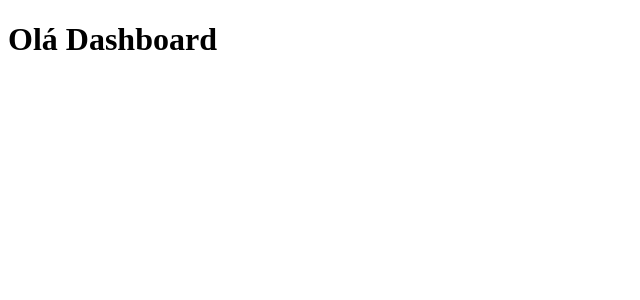
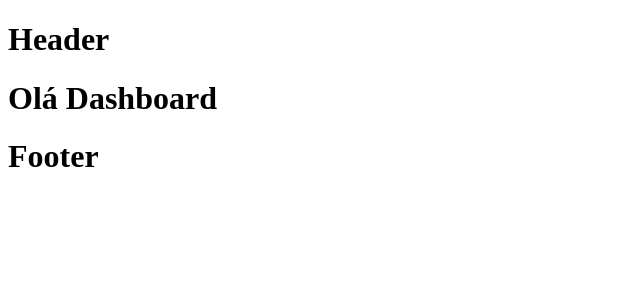
Before and after one commit to SamuelInocencio/DevBills-TypeScript, a React app in the folder frontend/: page /dashboard in a window 1280 px wide. Shown: the top 300 px of the page, without its empty margins (0-640 px from the left). Built offline with nearby package versions, Linux system fonts and the light colour scheme; no server answers; sample sign-in values are in the browser's storage; the HTML template or start-up script is replaced by a standard one.

Commit message:
feat: Implement private routes

```diff
--- /dev/null
+++ b/frontend/src/components/Footer.tsx
@@ -0,0 +1,9 @@
+const Footer = () => {
+  return (
+    <div>
+      <h1>Footer</h1>
+    </div>
+  );
+};
+
+export default Footer;
--- /dev/null
+++ b/frontend/src/components/Header.tsx
@@ -0,0 +1,9 @@
+const Header = () => {
+  return (
+    <div>
+      <h1>Header</h1>
+    </div>
+  );
+};
+
+export default Header;
--- /dev/null
+++ b/frontend/src/layout/AppLayout.tsx
@@ -0,0 +1,18 @@
+import { Outlet } from 'react-router';
+import Footer from '../components/Footer';
+import Header from '../components/Header';
+
+const AppLayout = () => {
+  return (
+    <div className="min-h-screen flex flex-col">
+      <Header />
+
+      <main className="grow py-6">
+        <Outlet />
+      </main>
+      <Footer />
+    </div>
+  );
+};
+
+export default AppLayout;
--- /dev/null
+++ b/frontend/src/routes/PrivateRoutes.tsx
@@ -0,0 +1,14 @@
+import { Navigate, Outlet } from 'react-router';
+import { useAuth } from '../context/AuthContext';
+
+const PrivateRoutes = () => {
+  const { authState } = useAuth();
+console.log(authState.user);
+  if (!authState.user) {
+    return <Navigate to="/login" replace />;
+  }
+
+  return <Outlet />;
+};
+
+export default PrivateRoutes;
--- a/frontend/src/routes/index.tsx
+++ b/frontend/src/routes/index.tsx
@@ -1,8 +1,10 @@
 import { BrowserRouter, Route, Routes } from 'react-router';
 import { AuthProvider } from '../context/AuthContext';
+import AppLayout from '../layout/AppLayout';
 import Dashboard from '../pages/Dashboard';
 import Home from '../pages/Home';
 import Login from '../pages/Login';
+import PrivateRoutes from './PrivateRoutes';
 
 const AppRoutes = () => {
   return (
@@ -11,7 +13,12 @@ const AppRoutes = () => {
         <Routes>
           <Route path="/" element={<Home />} />
           <Route path="/login" element={<Login />} />
-          <Route path="/dashboard" element={<Dashboard />} />
+
+          <Route element={<PrivateRoutes />}>
+            <Route element={<AppLayout />}>
+              <Route path="/dashboard" element={<Dashboard />} />
+            </Route>
+          </Route>
 
           <Route path="*" element={<h2>Página não encontrada</h2>} />
         </Routes>
```
Also changed, not shown: frontend/src/index.css (line endings or trailing spaces).
